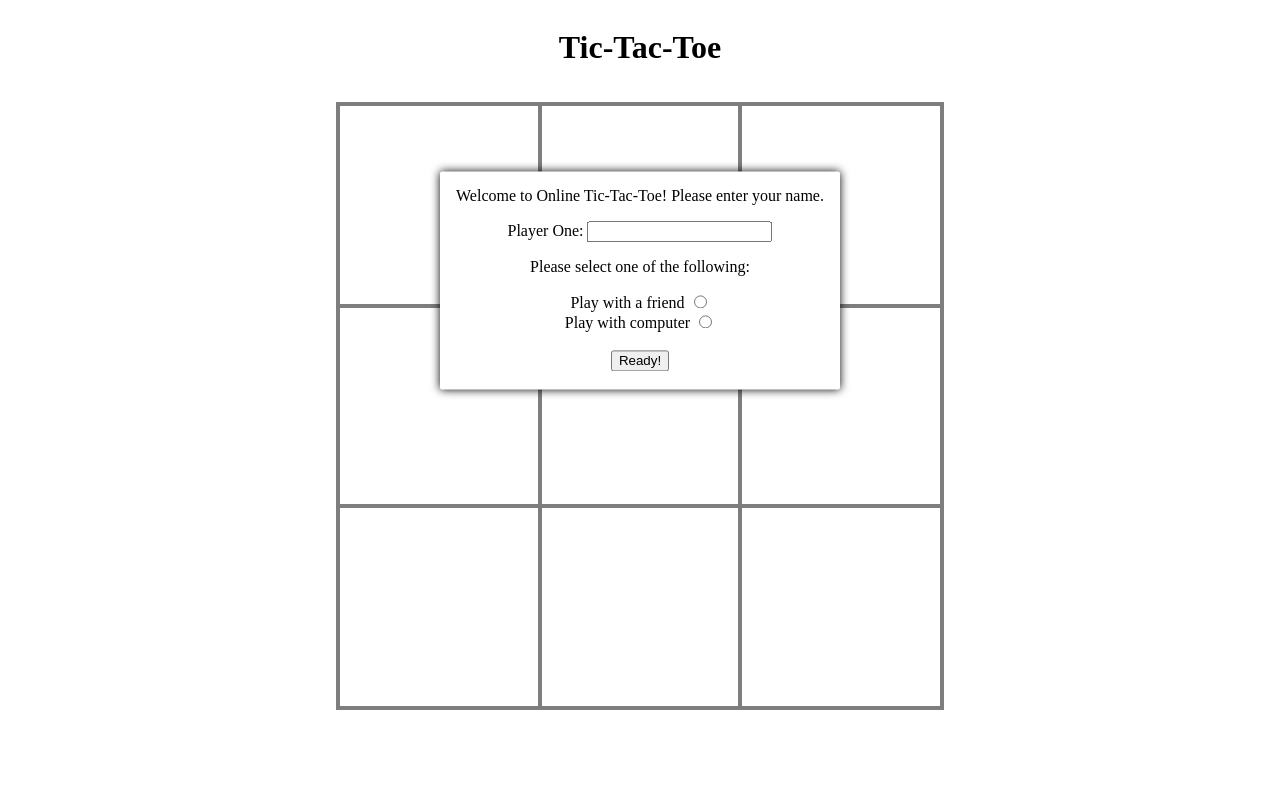
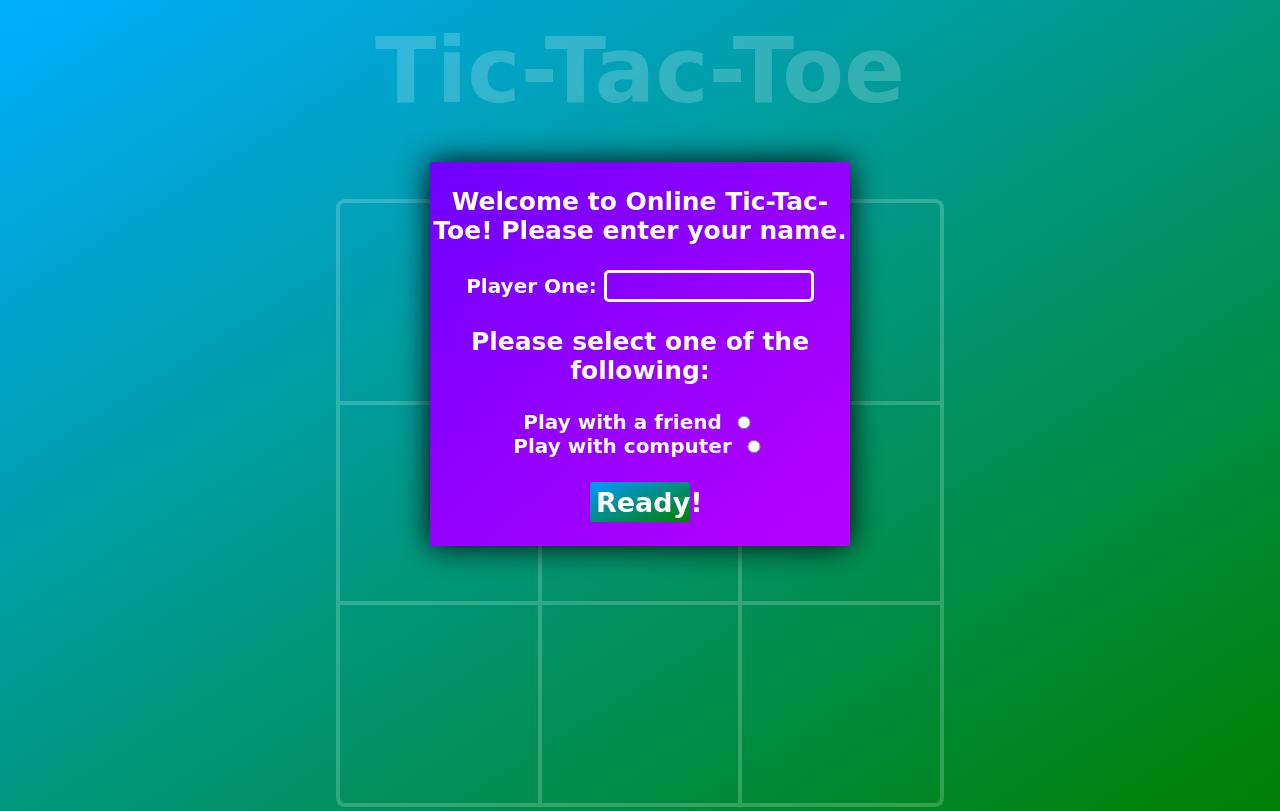
Before and after one commit to CeylonSpecial/online-tic-tac-toe, a plain HTML site: page index.html in a window 1280 px wide. Drawn offline with Linux system fonts and the light colour scheme; a web font is replaced by a local one.

Commit message:
adding styling

```diff
--- a/index.html
+++ b/index.html
@@ -3,10 +3,13 @@
 <head>
     <title>Tic-Tac-Toe</title>
     <link href='stylesheet.css' rel='stylesheet'>
+    <link rel="preconnect" href="https://fonts.googleapis.com">
+    <link rel="preconnect" href="https://fonts.gstatic.com" crossorigin>
+    <link href="https://fonts.googleapis.com/css2?family=Yomogi&family=Zen+Tokyo+Zoo&display=swap" rel="stylesheet">
     <meta charset="UTF-8"/>
 </head>
 <body>
-    <h1>Tic-Tac-Toe</h1><br>
+    <h1>Tic-Tac-Toe</h1>
     <div class='all-popups'>
         <form class='welcome-popup'>
             <p class='welcome-message'>Welcome to Online Tic-Tac-Toe! Please enter your name.</p>
@@ -28,8 +31,10 @@
         </form>
         <div class='game-end-popup'>
             <p class='win-or-tie'></p>
-            <button class='play-again'>Play Again!</button>
-            <button class='change-players'>Change Players</button>
+            <div class='popup-buttons'>
+                <button id='play-again'>Play Again!</button>
+                <button id='change-players'>Change Players</button>
+            </div>
         </div>
     </div>
     <div class='messages'></div>
--- a/script.js
+++ b/script.js
@@ -1,8 +1,8 @@
 const eventController = (() => {
     const startBtn = document.querySelector('.start-btn');
     const spaces = document.querySelectorAll('.grid-item');
-    const playAgainBtn = document.querySelector('.play-again');
-    const changePlayersBtn = document.querySelector('.change-players');
+    const playAgainBtn = document.querySelector('#play-again');
+    const changePlayersBtn = document.querySelector('#change-players');
     const selectPlayerTwo = document.querySelector('#player-two');
     const selectComputer = document.querySelector('#computer');
     const playerOneInput = document.querySelector('#player-one-input');
@@ -25,7 +25,7 @@ const eventController = (() => {
     })
 
     startBtn.addEventListener('click', (e) => {
-        const names = [playerOneInput.value, playerTwoInput.value];
+        const names = displayController.sanitizeInput(playerOneInput.value, playerTwoInput.value);
 
         e.preventDefault();
         playerController.gameStart(names);
@@ -212,6 +212,7 @@ const gameLogic = (() => {
 
 const displayController = (() => {
     const gameboard = document.querySelector('.gameboard');
+    const titleDiv = document.querySelector('h1');
     const messageDiv = document.querySelector('.messages');
     const playerTwoDiv = document.querySelector('.player-two-input');
     const welcomeDiv = document.querySelector('.welcome-popup');
@@ -282,10 +283,12 @@ const displayController = (() => {
     }
 
     function _makeUnclickable() {
+        titleDiv.classList.add('popup-open');
         gameboard.classList.add('popup-open');
     }
 
     function _makeClickable() {
+        titleDiv.classList.remove('popup-open');
         gameboard.classList.remove('popup-open');
     }
 
@@ -297,6 +300,16 @@ const displayController = (() => {
         playerTwoDiv.style.display = 'none';
     }
 
+    function sanitizeInput(...input) {
+        const sanitized = [];
+
+        input.forEach(function(item) {
+            item = item.replace(/</g, "&lt;").replace(/>/g, "&gt;");
+            sanitized.push(item);
+        })
+        return sanitized;
+    }
+
     _openPopup(welcomeDiv);
 
     return {
@@ -306,6 +319,7 @@ const displayController = (() => {
         gameEndPopup,
         resetGame,
         showPlayerTwoInput,
-        hidePlayerTwoInput
+        hidePlayerTwoInput,
+        sanitizeInput
     };
 })();
--- a/stylesheet.css
+++ b/stylesheet.css
@@ -1,55 +1,162 @@
+html {
+    min-height: 100%;
+    position: relative;
+}
+
 body {
     display: grid;
+    height: 100%;
     align-items: center;
-    justify-items: center;
+    background-image: linear-gradient(to bottom right, rgb(0, 174, 255), green);
+}
+
+h1 {
+    justify-self: center;
+    font-size: 90px;
+    color: white;
+    height: 90px;
+    font-family: 'Yomogi', cursive;
+    margin-top: 10px;
+    font-weight: bolder;
 }
 
 .all-popups {
     display: grid;
-    align-items: center;
     justify-items: center;
 }
 
 .welcome-popup {
     visibility: hidden;
-    width: 400px;
-    background-color: white;
+    color: white;
+    width: 420px;
+    top: 20%;
     z-index: 1;
     position: absolute;
-    transform: translate(0, 80%);
     border-radius: 2px;
-    box-shadow: 0px 0px 10px;
+    box-shadow: 0px 0px 30px black;
     text-align: center;
+    border-radius: 2px;
+    background-image: linear-gradient(to bottom right, rgb(111, 0, 255), rgb(183, 0, 255));
+    font-family: 'Yomogi', cursive;
+    font-weight: bolder;
+    font-size: 20px;
+}
+
+.welcome-message {
+    font-size: 25px;
+    font-weight: bolder;
 }
 
 .game-end-popup {
     visibility: hidden;
-    width: 400px;
-    background-color: white;
+    width: 300px;
+    height: 200px;
+    color: white;
     z-index: 1;
     position: absolute;
-    transform: translate(0, 80%);
+    top: 20%;
     border-radius: 2px;
-    box-shadow: 0px 0px 10px;
+    box-shadow: 0px 0px 30px black;
+    text-align: center;
+    background-image: linear-gradient(to bottom right, rgb(111, 0, 255), rgb(183, 0, 255));
+    font-family: 'Yomogi', cursive;
+    font-weight: bolder;
+    font-size: 30px;
 }
+
+.messages {
+    justify-self: center;
+    height: 45px;
+    width: 80%;
+    font-size: 30px;
+    overflow: hidden;
+    text-align: center;
+    color: white;
+    font-family: 'Yomogi', cursive;
+    font-weight: bolder;
+    margin-top: -10px;
+}
+
 .gameboard {
+    justify-self: center;
     text-align: center;
     display: grid;
     grid-template-columns: repeat(3, 1fr);
     height: 600px;
     width: 600px;
-    outline: 4px solid black;
+    outline: 4px solid white;
+    border-radius: 5px;
 }
 
 .player-two-input {
     display: none;
+    margin-top: 2px;
+    margin-bottom: 2px;
 }
 
 .grid-item {
-    outline: 2px solid black;
+    display: grid;
+    outline: 2px solid white;
+    align-content: center;
+    font-size: 130px;
+    height: 200px;
+    width: 200px;
+    color: white;
+    font-family: 'Yomogi', cursive;
 }
 
 .popup-open {
     pointer-events: none;
-    opacity: 0.5;
+    opacity: 0.2;
 }
+
+input {
+    background: transparent;
+    border-radius: 5px;
+    border: solid white;
+    width: 200px;
+}
+
+input, select, textarea {
+    color: white;
+    font-family: 'Yomogi', cursive;
+    font-size: 20px;
+    font-weight: bolder;
+}
+
+#computer, #player-two {
+    width: 20px;
+}
+
+.start-btn {
+    color: white;
+    font-size: 27px;
+    background-image: linear-gradient(to bottom right, rgb(0, 153, 255), green);
+    border: none;
+    width: 100px;
+    height: 40px;
+    border-radius: 2px;
+    font-family: 'Yomogi', cursive;
+    font-weight: bolder;
+}
+
+#play-again, #change-players {
+    background-image: linear-gradient(to bottom right, rgb(0, 153, 255), green);
+    border: none;
+    color: white;
+    border-radius: 2px;
+    font-family: 'Yomogi', cursive;
+    font-weight: bolder;
+    font-size: 20px;
+    height: 80px;
+    width: 100px;
+}
+
+button:hover {
+    cursor: pointer;
+    filter: brightness(90%);
+}
+
+#computer:hover, #player-two:hover {
+    cursor: pointer;
+}
```
